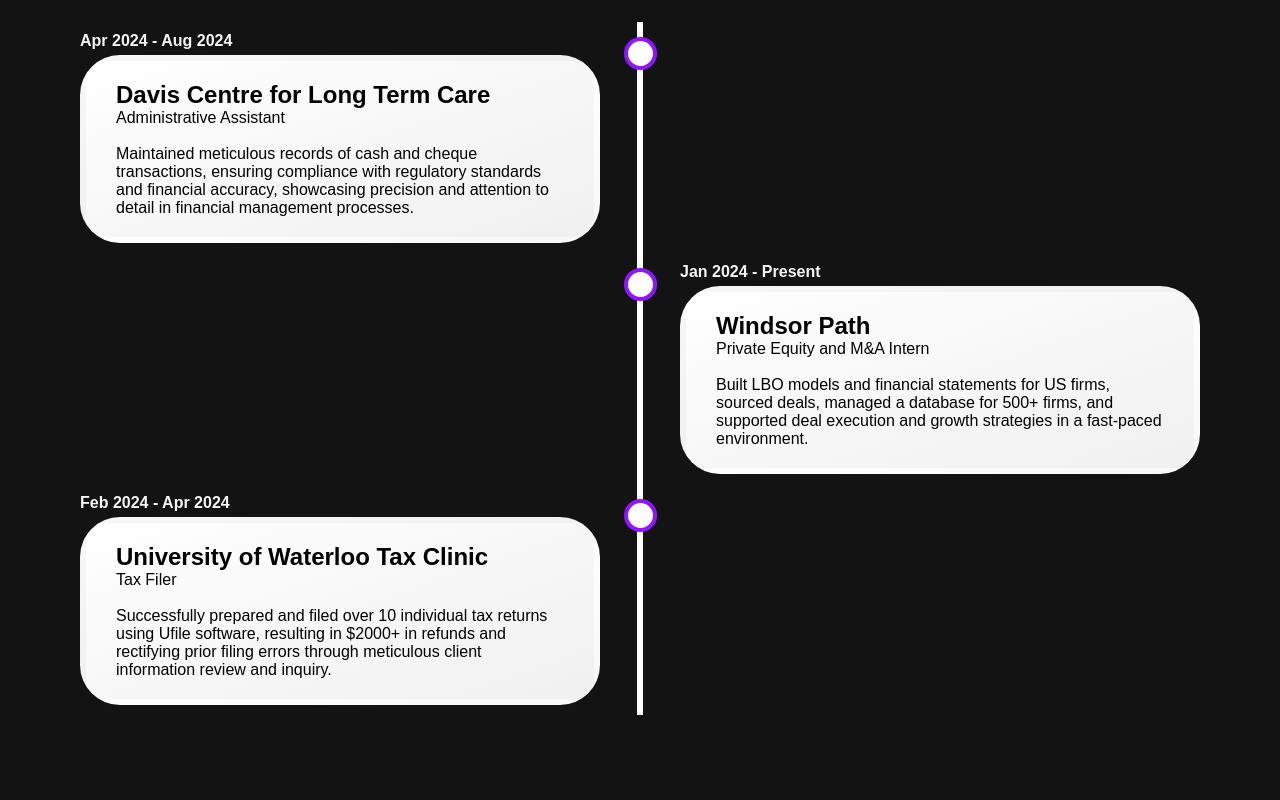
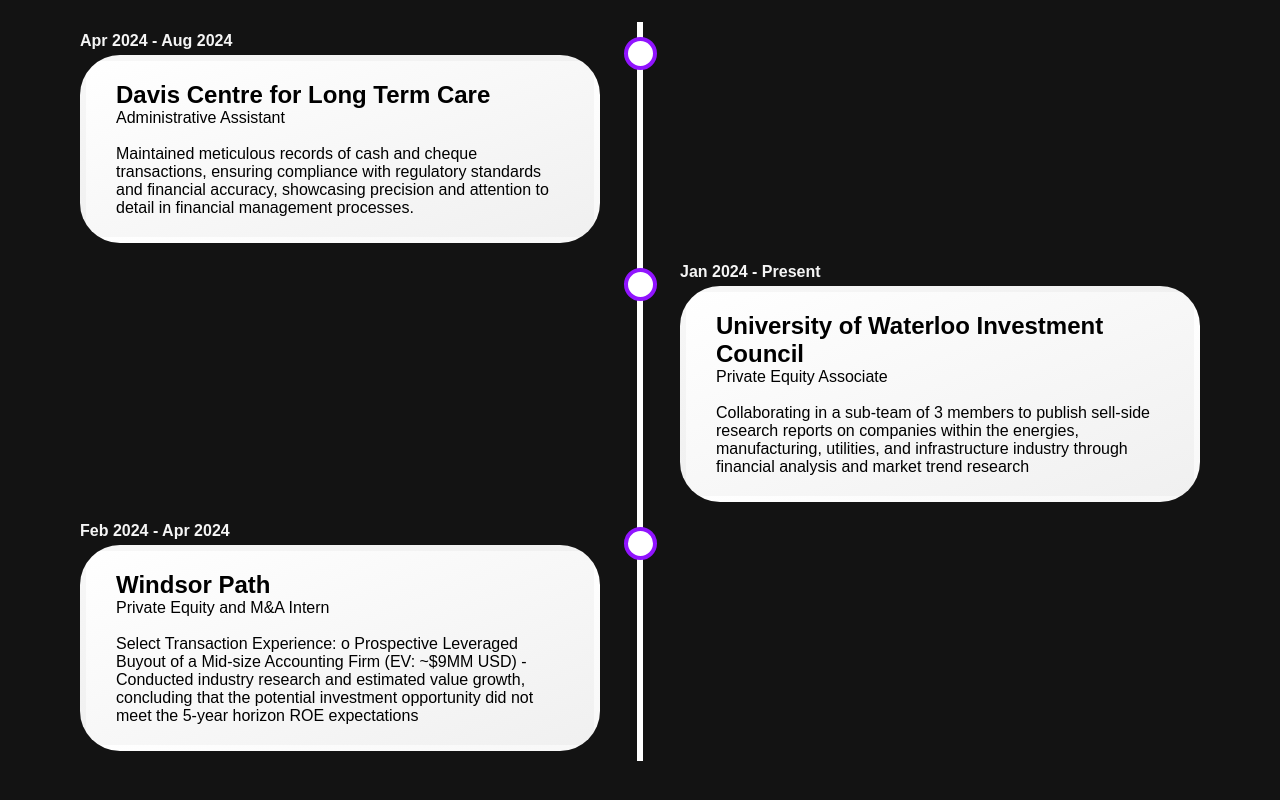
Before and after one commit to ShadowWarrior313/Ishan-Vakharia-Personal-Website, a plain HTML site: page index.html in a window 1280 px wide. Shown: the part 2004-2804 px from the top of the page. Drawn offline with Linux system fonts and the light colour scheme.

Commit message:
Add files via upload

```diff
--- a/index.html
+++ b/index.html
@@ -160,18 +160,21 @@
           <div class="container right">
             <h3>Jan 2024 - Present</h3>
             <div class="content">
-              <h2>Windsor Path</h2>
-              <p>Private Equity and M&A Intern <br> <br>
-                Built LBO models and financial statements for US firms, sourced deals, managed a database for 500+ firms, and supported deal execution and growth strategies in a fast-paced environment.
+              <h2>University of Waterloo Investment Council</h2>
+              <p> Private Equity Associate <br> <br>
+            Collaborating in a sub-team of 3 members to publish sell-side research reports on companies within the energies, manufacturing, utilities, and infrastructure industry through financial analysis and market trend research
               </p>
             </div>
           </div>
           <div class="container left">
             <h3>Feb 2024 - Apr 2024</h3>
             <div class="content">
-              <h2>University of Waterloo Tax Clinic</h2>
-              <p> Tax Filer <br> <br>
-              Successfully prepared and filed over 10 individual tax returns using Ufile software, resulting in $2000+ in refunds and rectifying prior filing errors through meticulous client information review and inquiry.</p>
+              <h2>Windsor Path</h2>
+              <p> Private Equity and M&A Intern <br> <br>
+                Select Transaction Experience:
+                o	Prospective Leveraged Buyout of a Mid-size Accounting Firm (EV: ~$9MM USD)
+                - Conducted industry research and estimated value growth, concluding that the potential investment opportunity did not meet the 5-year horizon ROE expectations
+                </p>
             </div>
           </div>
         </div>
```
